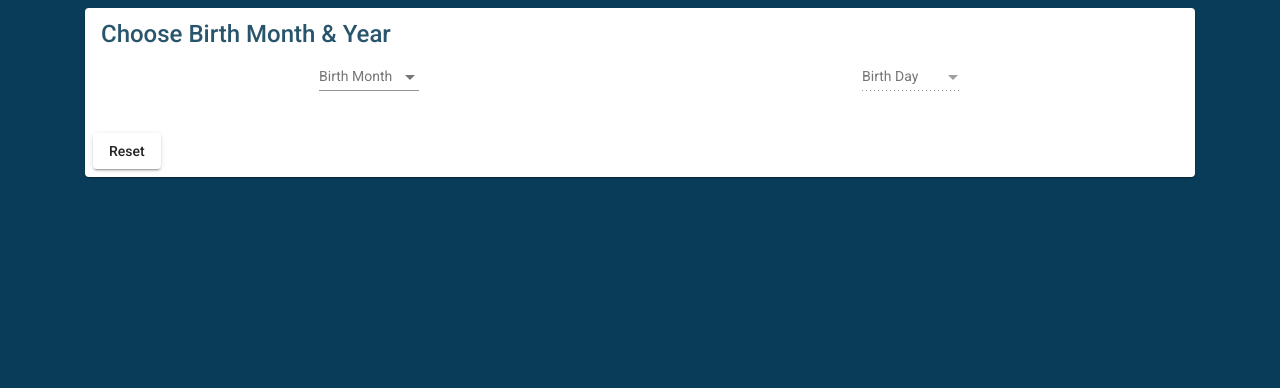
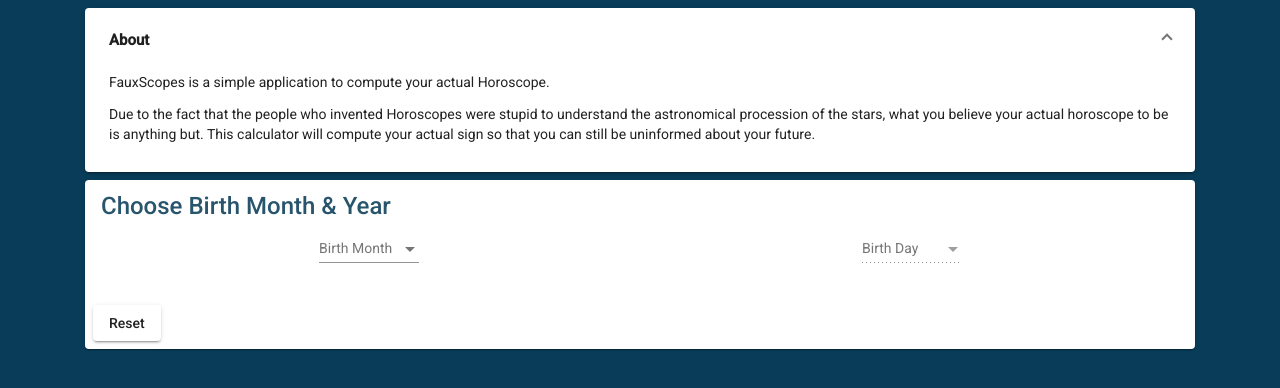
Before and after one commit to boogermanus/FauxScope, an Angular app: page / in a window 1280 px wide. Shown: the top 388 px of the page. Built offline with nearby package versions, Linux system fonts and the light colour scheme.

Commit message:
add about to main

```diff
--- a/src/app/about/about.component.html
+++ b/src/app/about/about.component.html
@@ -1 +1,13 @@
-<p>about works!</p>
+<mat-accordion>
+    <mat-expansion-panel class="mt-2" [expanded]="true">
+        <mat-expansion-panel-header>
+            <mat-panel-title style="font-weight: bold;">About</mat-panel-title>
+        </mat-expansion-panel-header>
+        <p>FauxScopes is a simple application to compute your actual Horoscope.</p>
+        <p>
+            Due to the fact that the people who invented Horoscopes were stupid to understand the astronomical
+            procession of the stars, what you believe your actual horoscope to be is anything but. This calculator
+            will compute your actual sign so that you can still be uninformed about your future.
+        </p>
+    </mat-expansion-panel>
+</mat-accordion>
--- a/src/app/app.component.html
+++ b/src/app/app.component.html
@@ -1,4 +1,5 @@
 <div class="container">
+    <app-about></app-about>
     <app-faux-date-picker (selectionMade)="onSelectionMade($event)" (inputsReset)="onReset()"></app-faux-date-picker>
     <app-faux-scope-view headerText="Astrological Sign" id="astrological" [scope]="astrological" [hidden]="noSelection">
     </app-faux-scope-view>
--- a/src/app/material.module.ts
+++ b/src/app/material.module.ts
@@ -4,6 +4,7 @@ import { MatCardModule } from '@angular/material/card';
 import { MatSelectModule } from '@angular/material/select';
 import { MatFormFieldModule } from '@angular/material/form-field';
 import { MatButtonModule } from '@angular/material/button';
+import { MatExpansionModule } from '@angular/material/expansion';
 @NgModule({
   declarations: [],
   imports: [
@@ -12,12 +13,14 @@ import { MatButtonModule } from '@angular/material/button';
     MatSelectModule,
     MatFormFieldModule,
     MatButtonModule,
+    MatExpansionModule,
   ],
   exports: [
     MatCardModule,
     MatSelectModule,
     MatFormFieldModule,
     MatButtonModule,
+    MatExpansionModule,
   ]
 })
 export class MaterialModule { }
```
